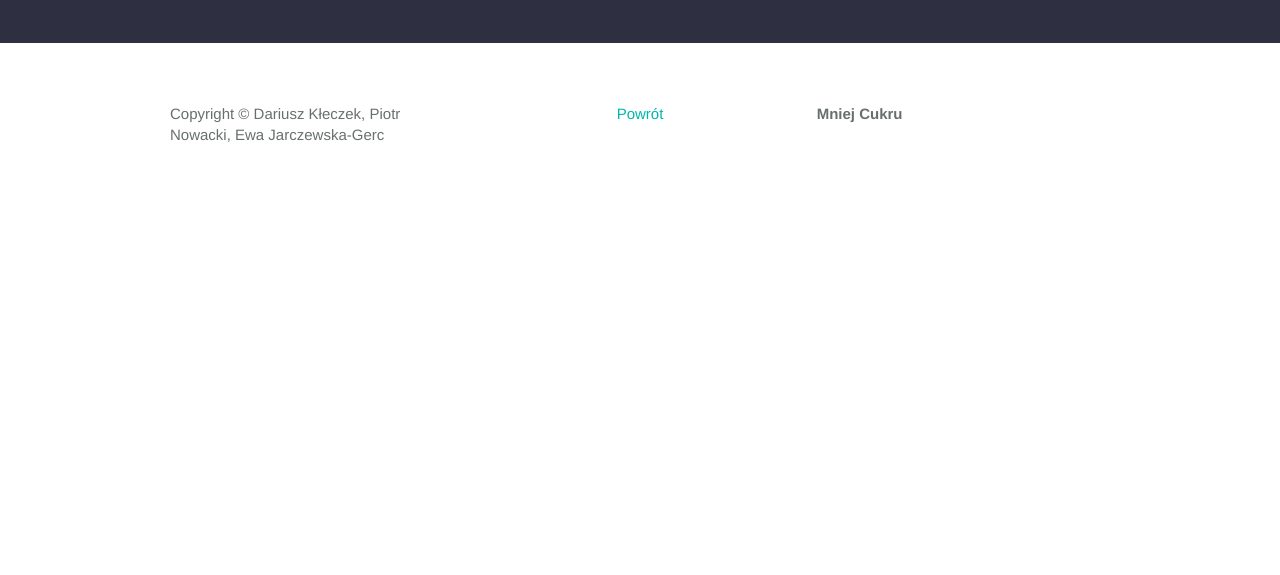
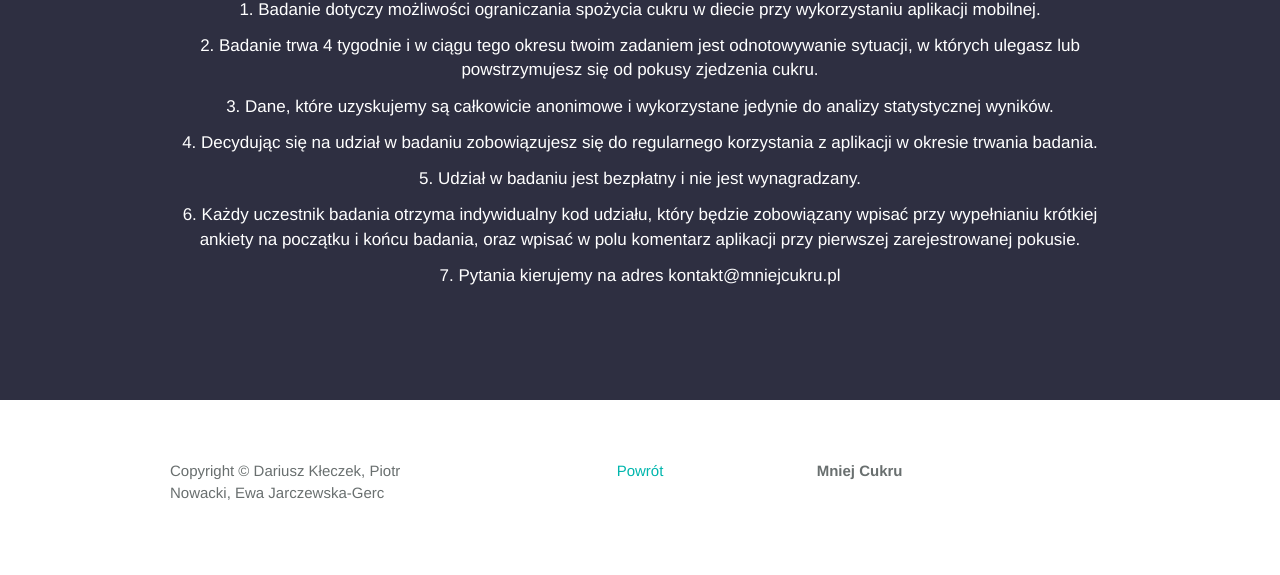
Before and after one commit to kldarek/mniejcukru, a plain HTML site: page privacy-policy.html in a window 1280 px wide. Shown: the part 485-1060 px from the top of the page. Before the commit the page ends 800 px from the top, so only its background shows below. Drawn offline with nearby package versions, Linux system fonts and the light colour scheme; a script that the page names is missing; files whose address does not match are found by name.

Commit message:
regulamin badania

```diff
--- a/privacy-policy.html
+++ b/privacy-policy.html
@@ -35,10 +35,10 @@
     <!-- Modernizr Scripts -->
     <script src="javascript/vendor/modernizr-2.7.1.min.js"></script>
   </head>
-  <body id="to-top">
+  <body class="sign-in-up" id="to-top">
 
     <!-- Sign In/Sign Up section -->
-    <section class="subscribe-section text-center">
+    <section class="subscribe-section">
 
       <div class="container">
 
@@ -63,10 +63,25 @@
               <div class="col-md-12">
 
                 <!-- Title -->
-                <h1 class="text-center">Polityka prywatności</h1>
+                <h2 class="text-center">Polityka prywatności</h1>
 
                 <!-- Sub title -->
                 <p>Nie zbieramy i nie przechowujemy danych osobowych. Korzystając z aplikacji zgadzasz się na wykorzystanie anonimowych danych o skuteczności technik motywacyjnych do celów naukowych.</p>
+
+                <!-- Title -->
+                <h2 class="text-center">Regulamin udziału w badaniu</h1>
+
+                <!-- Sub title -->
+
+                  <p>1. Badanie dotyczy możliwości ograniczania spożycia cukru w diecie przy wykorzystaniu aplikacji mobilnej.</p>
+                  <p>2. Badanie trwa 4 tygodnie i w ciągu tego okresu twoim zadaniem jest odnotowywanie sytuacji, w których ulegasz lub powstrzymujesz się od pokusy zjedzenia cukru.</p>
+                  <p>3. Dane, które uzyskujemy są całkowicie anonimowe i wykorzystane jedynie do analizy statystycznej wyników.</p>
+                  <p>4. Decydując się na udział w badaniu zobowiązujesz się do regularnego korzystania z aplikacji w okresie trwania badania.</p>
+                  <p>5. Udział w badaniu jest bezpłatny i nie jest wynagradzany.</p>
+                  <p>6. Każdy uczestnik badania otrzyma indywidualny kod udziału, który będzie zobowiązany wpisać przy wypełnianiu krótkiej ankiety na początku i końcu badania, oraz wpisać w polu komentarz aplikacji przy pierwszej zarejestrowanej pokusie.</p>
+                  <p>7. Pytania kierujemy na adres kontakt@mniejcukru.pl</p>
+
+
 
               </div> <!-- /.col-md-7 -->
 
```
